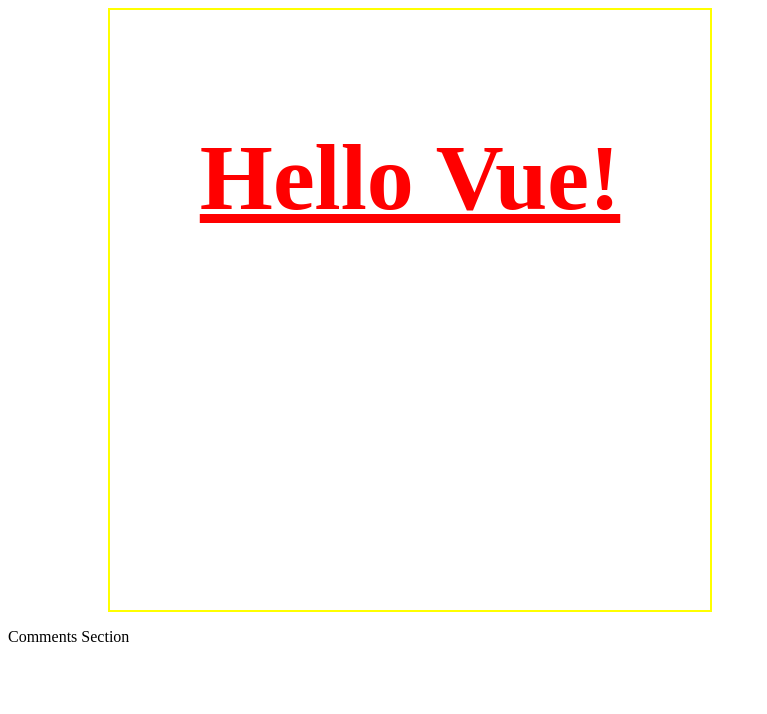
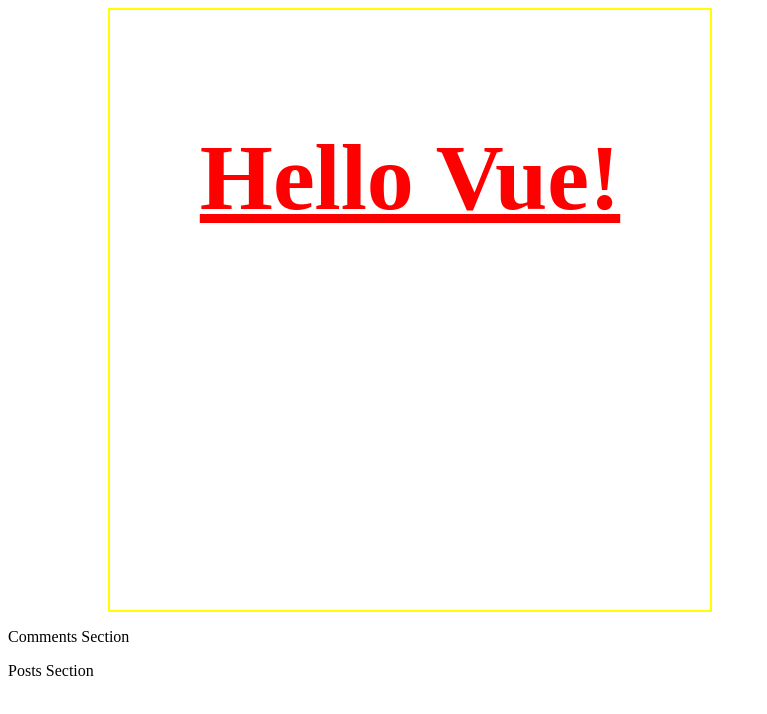
Before and after one commit to nagarjuna-gulla/vuejs_app, a plain HTML site: page index.html in a window 1280 px wide. Shown: the whole page, without its empty margins (0-767 px from the left). Drawn offline with nearby package versions, Linux system fonts and the light colour scheme.

Commit message:
posts section added on index file

```diff
--- a/index.html
+++ b/index.html
@@ -12,6 +12,10 @@
     </div>
     <div id="comments">
       <p>Comments Section</p>
+
+    </div>
+    <div id="posts">
+      <p>Posts Section</p>
 
     </div>
 	</div>
```
